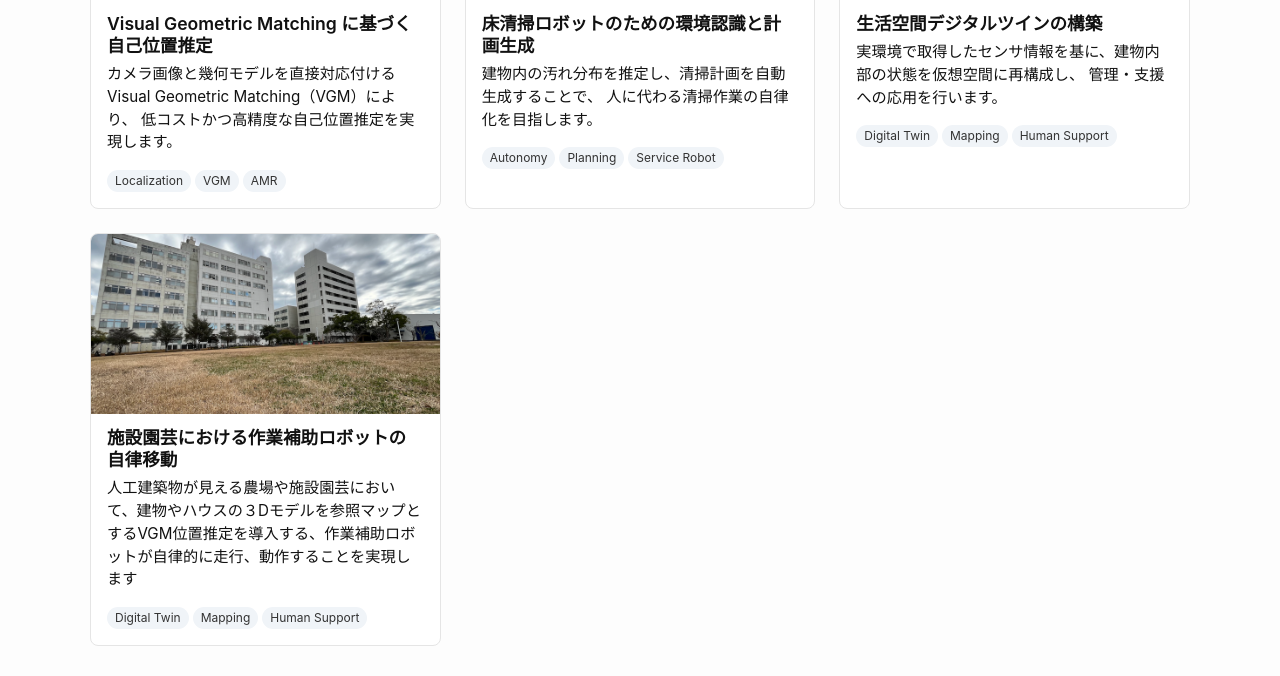
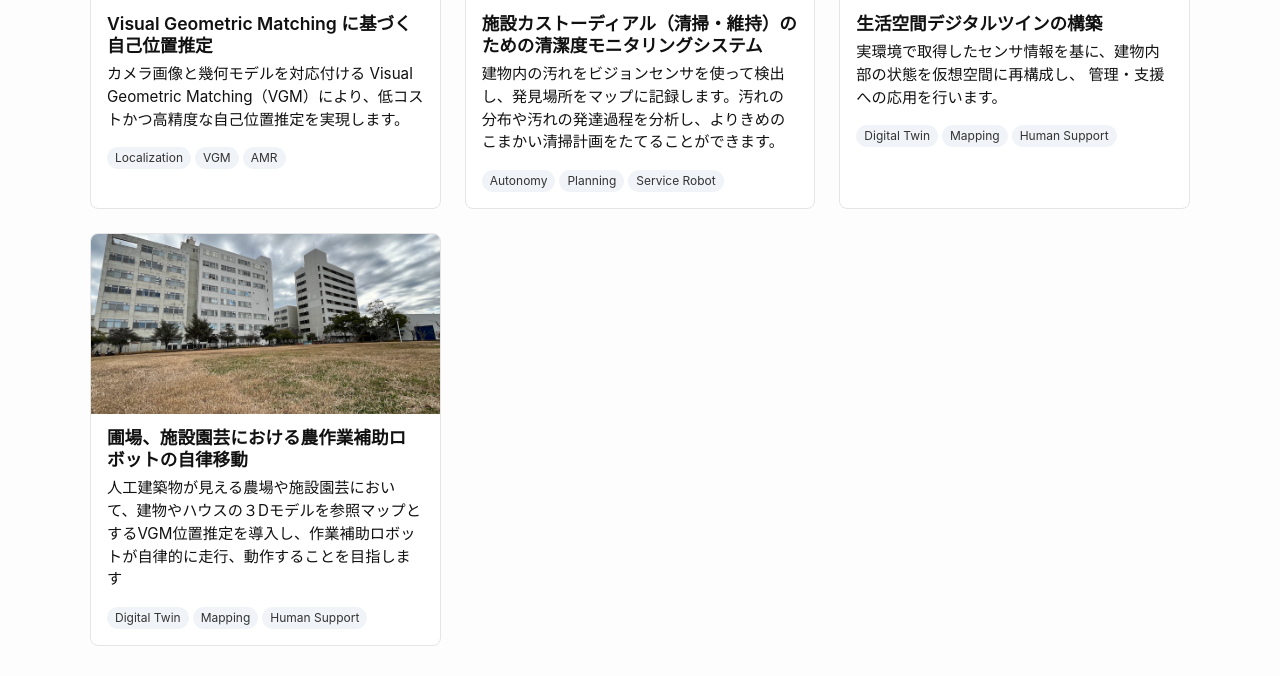
Before and after one commit to tlab-tut/tlab-site, a Jekyll site: the page built from research.md, in a window 1280 px wide. Shown: the part 355-1031 px from the top of the page. Built offline with Jekyll 4.4.1, drawn with Linux system fonts in a browser that asks for light colours.

Commit message:
dirt monitoring の修正

```diff
--- a/research.md
+++ b/research.md
@@ -10,8 +10,7 @@ permalink: /research/
     <img src="{{ '/assets/images/research/vmg_flow2025.png' | relative_url }}" alt="VGM localization">
     <h3>Visual Geometric Matching に基づく自己位置推定</h3>
     <p>
-      カメラ画像と幾何モデルを直接対応付ける Visual Geometric Matching（VGM）により、
-      低コストかつ高精度な自己位置推定を実現します。
+      カメラ画像と幾何モデルを対応付ける Visual Geometric Matching（VGM）により、低コストかつ高精度な自己位置推定を実現します。
     </p>
     <div class="tags">
       <span>Localization</span><span>VGM</span><span>AMR</span>
@@ -19,11 +18,10 @@ permalink: /research/
   </div>
 
   <div class="research-card">
-    <img src="{{ '/assets/images/research/cleaning.png' | relative_url }}" alt="Cleaning robot">
-    <h3>床清掃ロボットのための環境認識と計画生成</h3>
+    <img src="{{ '/assets/images/research/dirt_monitoring.png' | relative_url }}" alt="Cleaning robot">
+    <h3>施設カストーディアル（清掃・維持）のための清潔度モニタリングシステム</h3>
     <p>
-      建物内の汚れ分布を推定し、清掃計画を自動生成することで、
-      人に代わる清掃作業の自律化を目指します。
+      建物内の汚れをビジョンセンサを使って検出し、発見場所をマップに記録します。汚れの分布や汚れの発達過程を分析し、よりきめのこまかい清掃計画をたてることができます。
     </p>
     <div class="tags">
       <span>Autonomy</span><span>Planning</span><span>Service Robot</span>
@@ -44,9 +42,9 @@ permalink: /research/
 
   <div class="research-card">
     <img src="{{ '/assets/images/research/Field_of_AgliTech1.png' | relative_url }}" alt="Digital twin">
-    <h3>施設園芸における作業補助ロボットの自律移動</h3>
+    <h3>圃場、施設園芸における農作業補助ロボットの自律移動</h3>
     <p>
-      人工建築物が見える農場や施設園芸において、建物やハウスの３Dモデルを参照マップとするVGM位置推定を導入する、作業補助ロボットが自律的に走行、動作することを実現します
+      人工建築物が見える農場や施設園芸において、建物やハウスの３Dモデルを参照マップとするVGM位置推定を導入し、作業補助ロボットが自律的に走行、動作することを目指します
     </p>
     <div class="tags">
       <span>Digital Twin</span><span>Mapping</span><span>Human Support</span>
```
Also changed, not shown: 3 other files.
